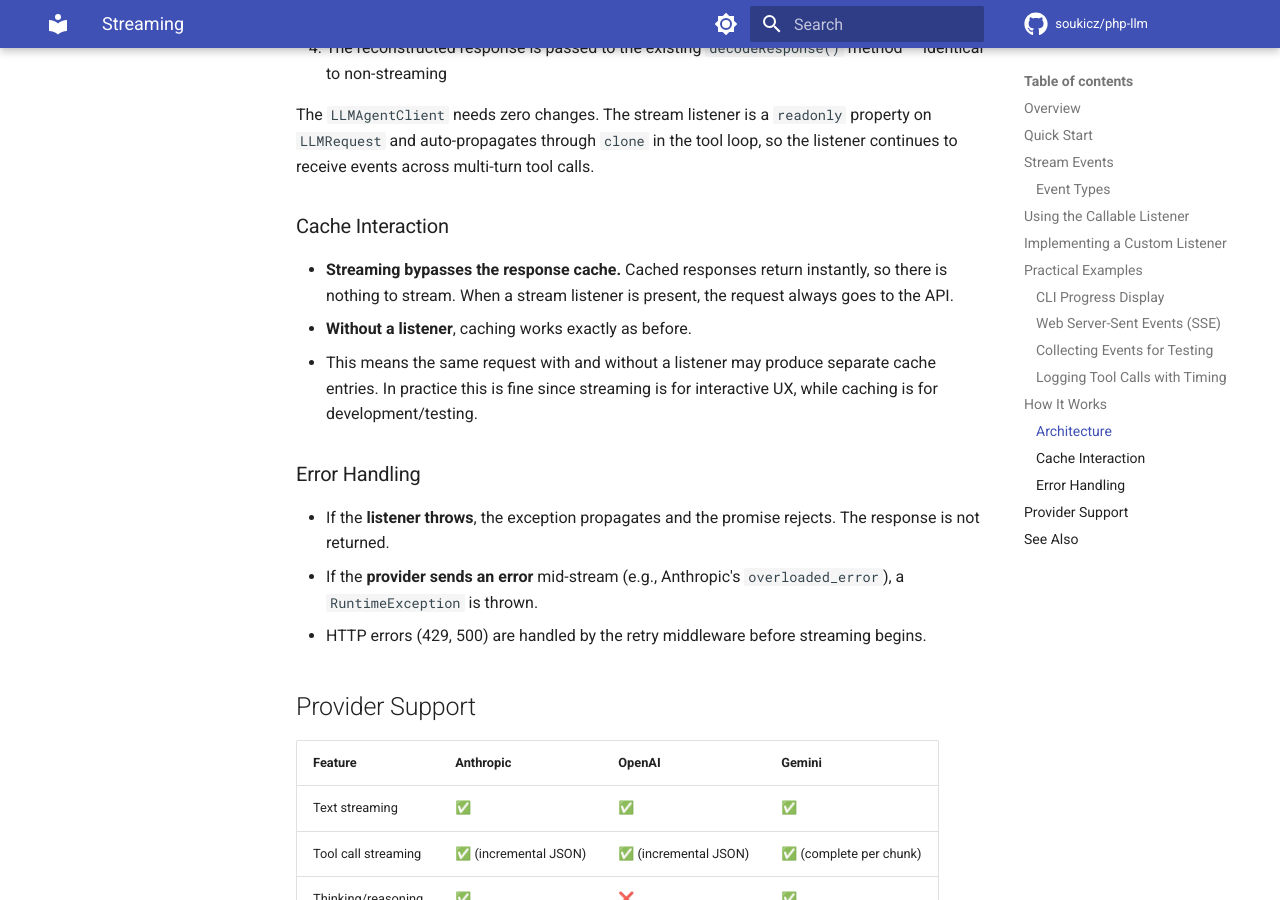
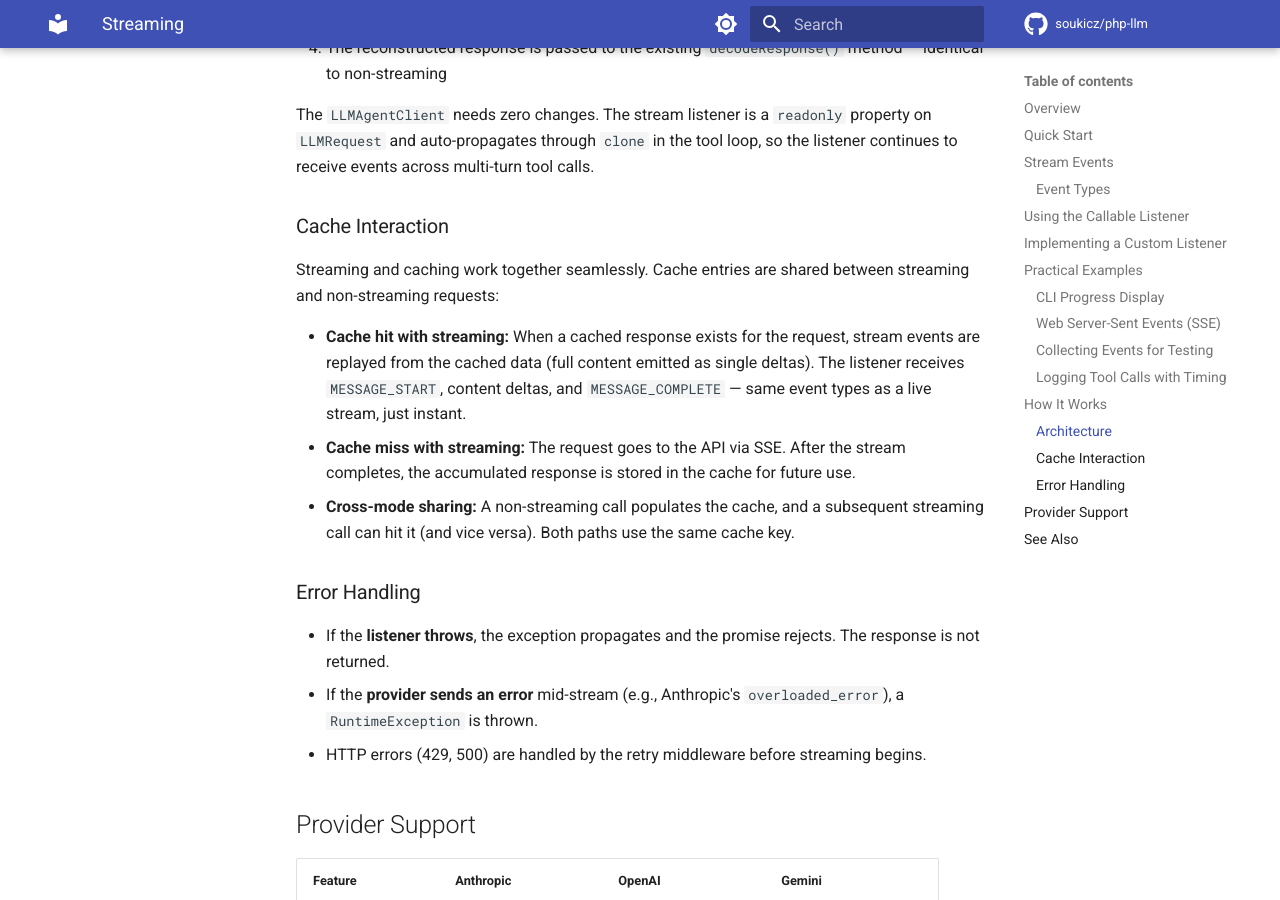
Before and after one commit to soukicz/php-llm, an MkDocs documentation site: the page built from docs/guides/streaming.md, in a window 1280 px wide and 900 px high, scrolled down 6186 px. Built offline with MkDocs 1.6.1 and Material for MkDocs 9.7.7, drawn with Linux system fonts in a browser that asks for light colours; comment, search, counter and statistics services are not loaded.

Commit message:
update docs: streaming and caching now work together
Co-Authored-By: Claude Opus 4.6 <noreply@anthropic.com>

```diff
--- a/docs/guides/streaming.md
+++ b/docs/guides/streaming.md
@@ -272,9 +272,11 @@ The `LLMAgentClient` needs zero changes. The stream listener is a `readonly` pro
 
 ### Cache Interaction
 
-- **Streaming bypasses the response cache.** Cached responses return instantly, so there is nothing to stream. When a stream listener is present, the request always goes to the API.
-- **Without a listener**, caching works exactly as before.
-- This means the same request with and without a listener may produce separate cache entries. In practice this is fine since streaming is for interactive UX, while caching is for development/testing.
+Streaming and caching work together seamlessly. Cache entries are shared between streaming and non-streaming requests:
+
+- **Cache hit with streaming:** When a cached response exists for the request, stream events are replayed from the cached data (full content emitted as single deltas). The listener receives `MESSAGE_START`, content deltas, and `MESSAGE_COMPLETE` — same event types as a live stream, just instant.
+- **Cache miss with streaming:** The request goes to the API via SSE. After the stream completes, the accumulated response is stored in the cache for future use.
+- **Cross-mode sharing:** A non-streaming call populates the cache, and a subsequent streaming call can hit it (and vice versa). Both paths use the same cache key.
 
 ### Error Handling
 
```
Also changed, not shown: docs/guides/caching.md (+1 -1 lines).
